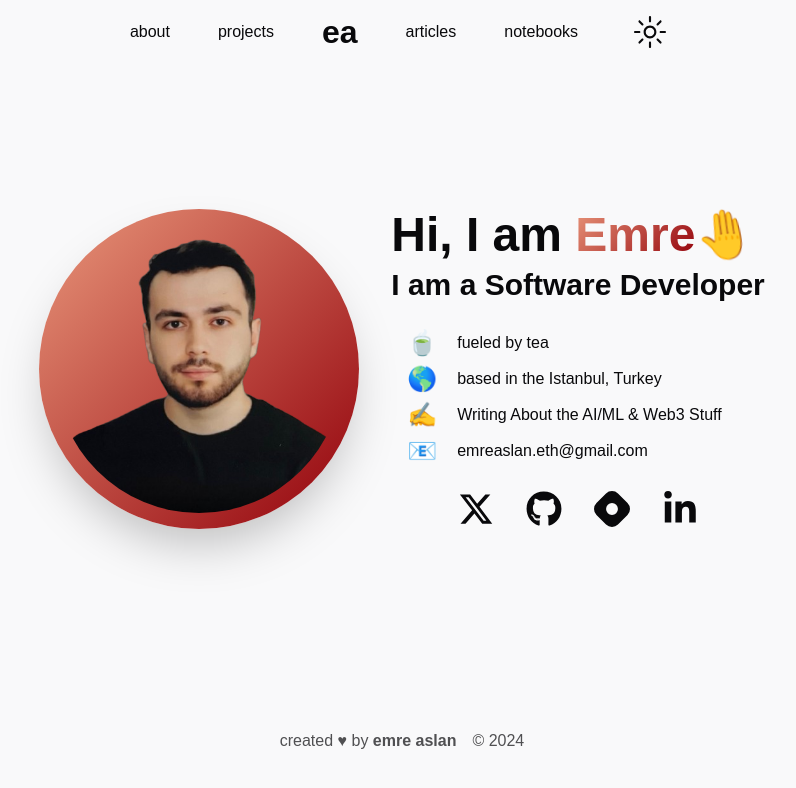
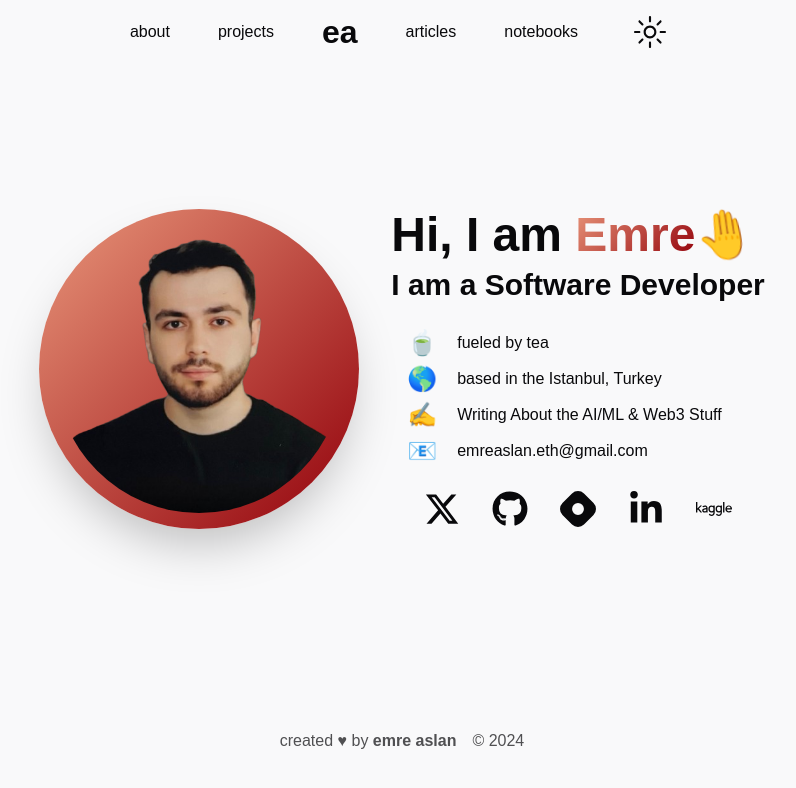
Before and after one commit to emreaslan7/emreaslan.dev, a Next.js app: page / in a window 1280 px wide. Shown: the top 788 px of the page, without its empty margins (238-1034 px from the left). Built offline with nearby package versions, Linux system fonts and the light colour scheme.

Commit message:
added kaggle icon to main page

```diff
--- a/components/social-icon.tsx
+++ b/components/social-icon.tsx
@@ -1,5 +1,5 @@
 import React from "react";
-import { SiHashnode } from "react-icons/si";
+import { SiHashnode, SiKaggle } from "react-icons/si";
 import { FaLinkedinIn, FaGithub } from "react-icons/fa";
 import { FaXTwitter } from "react-icons/fa6";
 
@@ -40,6 +40,14 @@ function SocialIcon() {
       >
         <FaLinkedinIn />
       </Link>
+      <Link
+        target="_blank"
+        href="https://www.kaggle.com/emreaslan7"
+        rel="noreferrer"
+        className="hover:text-blue-400 transition-colors duration-200"
+      >
+        <SiKaggle />
+      </Link>
     </div>
   );
 }
```
